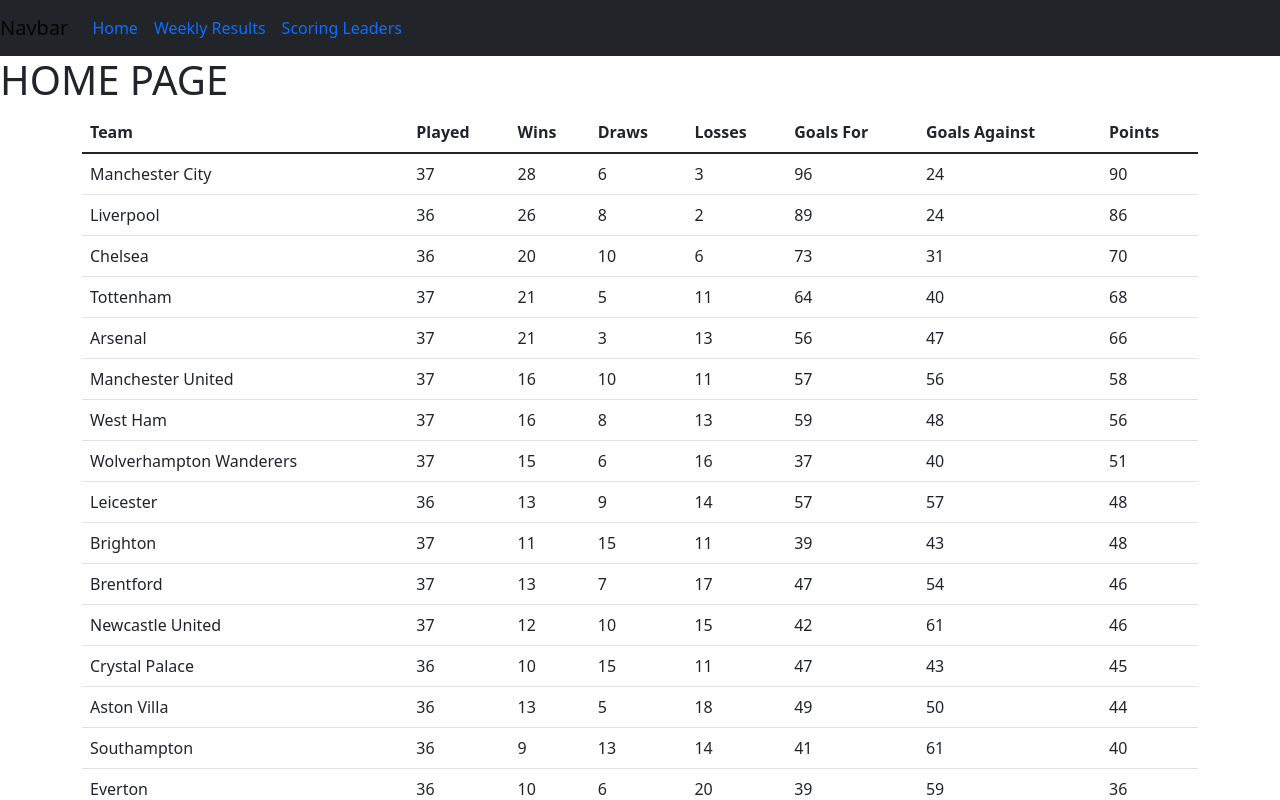
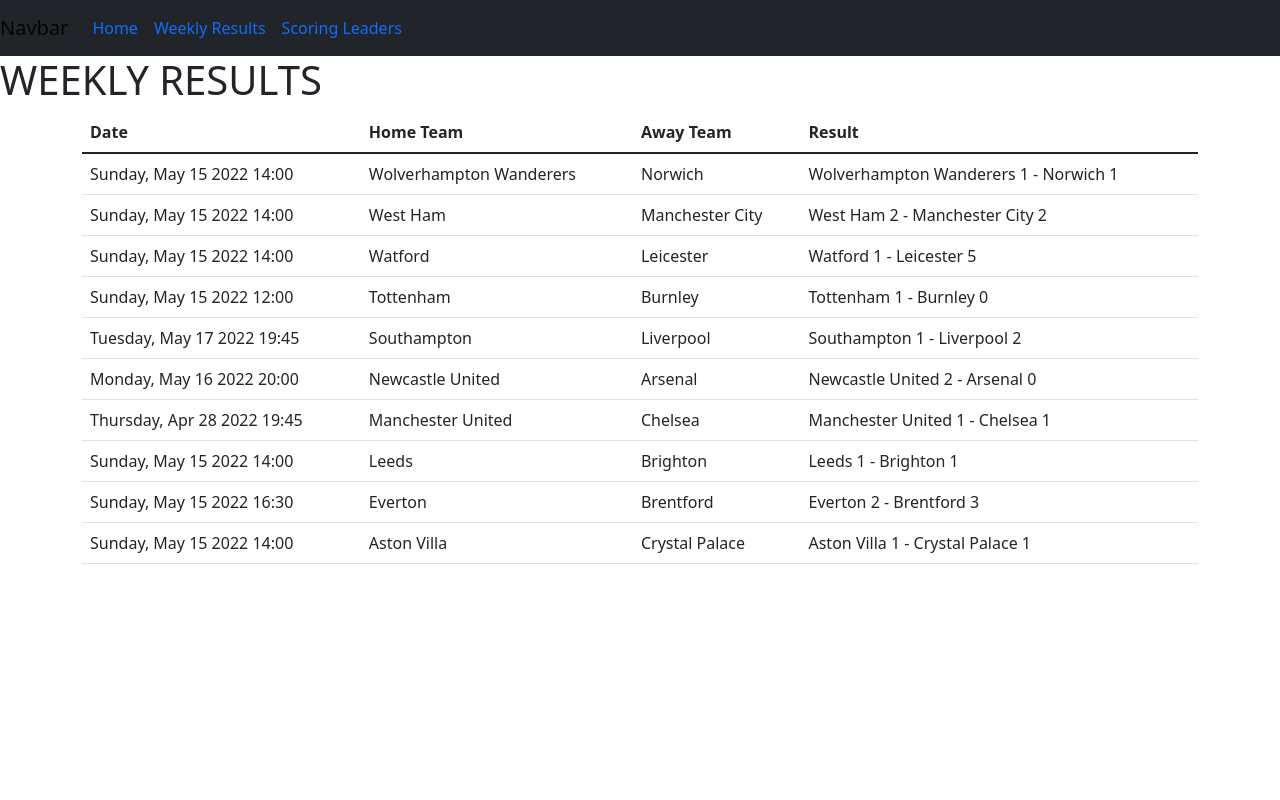
Before and after one commit to millertim83/premier-league, a React (Create React App) app: page / in a window 1280 px wide. Shown: the top 800 px of the page. Built offline with nearby package versions, Linux system fonts and the light colour scheme.

Commit message:
implemented weekly results table

```diff
--- a/src/App.js
+++ b/src/App.js
@@ -1,14 +1,15 @@
 import React from "react";
 import "bootstrap/dist/css/bootstrap.min.css"
-import Home from "./Components/home/Home.js";
+//import Home from "./Components/home/Home.js";
 import NavBar from "./Components/NavBar";
+import WeeklyResults from "./Components/WeeklyResults/WeeklyResults.js";
 
 
 function App() {
   return (
     <div>
       <NavBar />
-      <Home />
+      <WeeklyResults />
     </div>
   );
 }
--- a/src/Components/LeagueTable.js
+++ b/src/Components/LeagueTable.js
@@ -1,5 +1,3 @@
-import React from "react";
-
 function LeagueTable({ leagueTable }) {
     const tableRow = leagueTable.records.map(club => {
         return (
--- a/src/Components/WeeklyResults/WeeklyResults.js
+++ b/src/Components/WeeklyResults/WeeklyResults.js
@@ -1,157 +1,264 @@
+import WeeklyResultsTable from "../WeeklyResultsTable.js";
+
 function WeeklyResults() {
-    const week38Results = {
+    const week37Results =
     {
         "matches": [
             {
-                    "when": "Sunday, May 22 2022 16:00",
-                    "referee": "Andre Marriner",
+                "when": "Sunday, May 15 2022 14:00",
+                "referee": "Tony Harrington",
+                "weather": {
+                    "description": "Moderate rain",
+                    "temperature": 13,
+                    "precip": 1.0,
+                    "umidity": 93,
+                    "pressure": 1016,
+                    "visibility": 7,
+                    "windSpeed": 22,
+                    "windDir": "ENE"
+                },
                 "team1": {
-                        "teamName": "Arsenal",
+                    "teamName": "Wolverhampton Wanderers",
+                    "teamScore": 1,
+                    "firstHalfScore": 0
+                },
+                "team2": {
+                    "teamName": "Norwich",
+                    "teamScore": 1,
+                    "firstHalfScore": 1
+                },
+                "time": "FT",
+                "venue": "Molineux Stadium",
+                "attendance": "31.219"
+            },
+            {
+                "when": "Sunday, May 15 2022 14:00",
+                "referee": "Anthony Taylor",
+                "weather": {
+                    "description": "Sunny",
+                    "temperature": 18,
+                    "precip": 0.0,
+                    "umidity": 69,
+                    "pressure": 1015,
+                    "visibility": 10,
+                    "windSpeed": 15,
+                    "windDir": "E"
+                },
+                "team1": {
+                    "teamName": "West Ham",
+                    "teamScore": 2,
+                    "firstHalfScore": 2
+                },
+                "team2": {
+                    "teamName": "Manchester City",
+                    "teamScore": 2,
+                    "firstHalfScore": 0
+                },
+                "time": "FT",
+                "venue": "London Stadium",
+                "attendance": "59.972"
+            },
+            {
+                "when": "Sunday, May 15 2022 14:00",
+                "referee": "Jarred Gillett",
+                "weather": {
+                    "description": "Patchy rain possible",
+                    "temperature": 19,
+                    "precip": 0.0,
+                    "umidity": 72,
+                    "pressure": 1015,
+                    "visibility": 10,
+                    "windSpeed": 19,
+                    "windDir": "E"
+                },
+                "team1": {
+                    "teamName": "Watford",
+                    "teamScore": 1,
+                    "firstHalfScore": 1
+                },
+                "team2": {
+                    "teamName": "Leicester",
                     "teamScore": 5,
                     "firstHalfScore": 2
                 },
-                    "team2": {
-                        "teamName": "Everton",
+                "time": "FT",
+                "venue": "Vicarage Road",
+                "attendance": "20.257"
+            },
+            {
+                "when": "Sunday, May 15 2022 12:00",
+                "referee": "Kevin Friend",
+                "weather": {
+                    "description": "Patchy rain possible",
+                    "temperature": 18,
+                    "precip": 0.0,
+                    "umidity": 67,
+                    "pressure": 1016,
+                    "visibility": 10,
+                    "windSpeed": 21,
+                    "windDir": "E"
+                },
+                "team1": {
+                    "teamName": "Tottenham",
                     "teamScore": 1,
                     "firstHalfScore": 1
                 },
-                    "time": "FT"
+                "team2": {
+                    "teamName": "Burnley",
+                    "teamScore": 0,
+                    "firstHalfScore": 0
+                },
+                "time": "FT",
+                "venue": "Tottenham Hotspur Stadium"
             },
             {
-                    "when": "Sunday, May 22 2022 16:00",
+                "when": "Tuesday, May 17 2022 19:45",
+                "referee": "Martin Atkinson",
                 "team1": {
-                        "teamName": "Brentford",
+                    "teamName": "Southampton",
                     "teamScore": 1,
-                        "firstHalfScore": 0,
-                        "redCards": 1
+                    "firstHalfScore": 1
                 },
                 "team2": {
-                        "teamName": "Leeds",
+                    "teamName": "Liverpool",
                     "teamScore": 2,
+                    "firstHalfScore": 1
+                },
+                "time": "FT",
+                "venue": "St Mary's Stadium"
+            },
+            {
+                "when": "Monday, May 16 2022 20:00",
+                "referee": "Darren England",
+                "team1": {
+                    "teamName": "Newcastle United",
+                    "teamScore": 2,
+                    "firstHalfScore": 0
+                },
+                "team2": {
+                    "teamName": "Arsenal",
+                    "teamScore": 0,
                     "firstHalfScore": 0
                 },
                 "time": "FT"
             },
             {
-                    "when": "Sunday, May 22 2022 16:00",
-                    "referee": "Kevin Friend",
+                "when": "Thursday, Apr 28 2022 19:45",
+                "referee": "Mike Dean",
+                "weather": {
+                    "description": "Overcast",
+                    "temperature": 8,
+                    "precip": 0.0,
+                    "umidity": 65,
+                    "pressure": 1034,
+                    "visibility": 10,
+                    "windSpeed": 5,
+                    "windDir": "E"
+                },
                 "team1": {
-                        "teamName": "Brighton",
-                        "teamScore": 3,
+                    "teamName": "Manchester United",
+                    "teamScore": 1,
                     "firstHalfScore": 0
                 },
                 "team2": {
-                        "teamName": "West Ham",
-                        "teamScore": 1,
-                        "firstHalfScore": 1
-                    },
-                    "time": "FT"
-                },
-                {
-                    "when": "Sunday, May 22 2022 16:00",
-                    "team1": {
-                        "teamName": "Burnley"
-                    },
-                    "team2": {
-                        "teamName": "Newcastle United"
-                    },
-                    "venue": "Turf Moor"
-                },
-                {
-                    "when": "Sunday, May 22 2022 16:00",
-                    "referee": "Mike Dean",
-                    "team1": {
                     "teamName": "Chelsea",
-                        "teamScore": 2,
-                        "firstHalfScore": 1
-                    },
-                    "team2": {
-                        "teamName": "Watford",
                     "teamScore": 1,
                     "firstHalfScore": 0
                 },
                 "time": "FT",
-                    "venue": "Stamford Bridge"
+                "venue": "Old Trafford",
+                "attendance": "73.564"
             },
             {
-                    "when": "Sunday, May 22 2022 16:00",
-                    "referee": "Martin Atkinson",
+                "when": "Sunday, May 15 2022 14:00",
+                "referee": "Mike Dean",
+                "weather": {
+                    "description": "Moderate rain",
+                    "temperature": 12,
+                    "precip": 1.1,
+                    "umidity": 88,
+                    "pressure": 1019,
+                    "visibility": 8,
+                    "windSpeed": 14,
+                    "windDir": "E"
+                },
                 "team1": {
-                        "teamName": "Crystal Palace",
+                    "teamName": "Leeds",
+                    "teamScore": 1,
+                    "firstHalfScore": 0
+                },
+                "team2": {
+                    "teamName": "Brighton",
                     "teamScore": 1,
                     "firstHalfScore": 1
                 },
+                "time": "FT",
+                "venue": "Elland Road",
+                "attendance": "36.638"
+            },
+            {
+                "when": "Sunday, May 15 2022 16:30",
+                "referee": "Michael Oliver",
+                "weather": {
+                    "description": "Light rain",
+                    "temperature": 12,
+                    "precip": 0.6,
+                    "umidity": 92,
+                    "pressure": 1016,
+                    "visibility": 9,
+                    "windSpeed": 17,
+                    "windDir": "E"
+                },
+                "team1": {
+                    "teamName": "Everton",
+                    "teamScore": 2,
+                    "firstHalfScore": 2,
+                    "redCards": 2
+                },
                 "team2": {
-                        "teamName": "Manchester United",
-                        "teamScore": 0,
+                    "teamName": "Brentford",
+                    "teamScore": 3,
+                    "firstHalfScore": 1
+                },
+                "time": "FT",
+                "venue": "Goodison Park",
+                "attendance": "38.819"
+            },
+            {
+                "when": "Sunday, May 15 2022 14:00",
+                "referee": "Chris Kavanagh",
+                "weather": {
+                    "description": "Light rain",
+                    "temperature": 13,
+                    "precip": 0.7,
+                    "umidity": 93,
+                    "pressure": 1016,
+                    "visibility": 8,
+                    "windSpeed": 18,
+                    "windDir": "ENE"
+                },
+                "team1": {
+                    "teamName": "Aston Villa",
+                    "teamScore": 1,
+                    "firstHalfScore": 0
+                },
+                "team2": {
+                    "teamName": "Crystal Palace",
+                    "teamScore": 1,
                     "firstHalfScore": 0
                 },
                 "time": "FT",
-                    "venue": "Selhurst Park"
-                },
-                {
-                    "when": "Sunday, May 22 2022 16:00",
-                    "referee": "Jonathan Moss",
-                    "team1": {
-                        "teamName": "Leicester",
-                        "teamScore": 4,
-                        "firstHalfScore": 0
-                    },
-                    "team2": {
-                        "teamName": "Southampton",
-                        "teamScore": 1,
-                        "firstHalfScore": 0
-                    },
-                    "time": "FT"
-                },
-                {
-                    "when": "Sunday, May 22 2022 16:00",
-                    "team1": {
-                        "teamName": "Liverpool"
-                    },
-                    "team2": {
-                        "teamName": "Wolverhampton Wanderers"
-                    },
-                    "venue": "Anfield"
-                },
-                {
-                    "when": "Sunday, May 22 2022 16:00",
-                    "referee": "Michael Oliver",
-                    "team1": {
-                        "teamName": "Manchester City",
-                        "teamScore": 3,
-                        "firstHalfScore": 0
-                    },
-                    "team2": {
-                        "teamName": "Aston Villa",
-                        "teamScore": 2,
-                        "firstHalfScore": 1
-                    },
-                    "time": "FT",
-                    "venue": "Etihad Stadium"
-                },
-                {
-                    "when": "Sunday, May 22 2022 16:00",
-                    "referee": "Chris Kavanagh",
-                    "team1": {
-                        "teamName": "Norwich",
-                        "teamScore": 0,
-                        "firstHalfScore": 0
-                    },
-                    "team2": {
-                        "teamName": "Tottenham",
-                        "teamScore": 5,
-                        "firstHalfScore": 2
-                    },
-                    "time": "FT"
+                "venue": "Villa Park",
+                "attendance": "41.136"
             }
         ]
-        }
     }
     return (
         <div>
             <h1 className="text-uppercase">Weekly Results</h1>
-
+            <div className="container-sm results-table">
+                <WeeklyResultsTable week37Results={week37Results} />
+            </div>
         </div>
     )
 }
--- /dev/null
+++ b/src/Components/WeeklyResultsTable.js
@@ -0,0 +1,29 @@
+function WeeklyResultsTable({ week37Results }) {
+    const tableRow = week37Results.matches.map(match => {
+        return (
+            <tr>
+                <td>{match.when}</td>
+                <td>{match.team1.teamName}</td>
+                <td>{match.team2.teamName}</td>
+                <td>{ `${match.team1.teamName} ${match.team1.teamScore} - ${match.team2.teamName} ${match.team2.teamScore}` }</td>
+            </tr>
+        )
+    })
+    return (
+        <div>
+            <table className="table">
+                <thead>
+                    <tr>
+                        <th>Date</th>
+                        <th>Home Team</th>
+                        <th>Away Team</th>
+                        <th>Result</th>
+                    </tr>
+                </thead>
+                {<tbody>{tableRow}</tbody>}
+            </table>
+        </div>
+    )
+}
+
+export default WeeklyResultsTable;
--- a/src/Components/home/Home.js
+++ b/src/Components/home/Home.js
@@ -205,7 +205,7 @@
             }
         ]
     }
-      const leagueLeader = leagueTable.records[0];
+
     return (
         <div className="home-container">
             <h1 className="text-uppercase">Home Page</h1>
```
Lines whose indentation alone changed are shown as unchanged.
